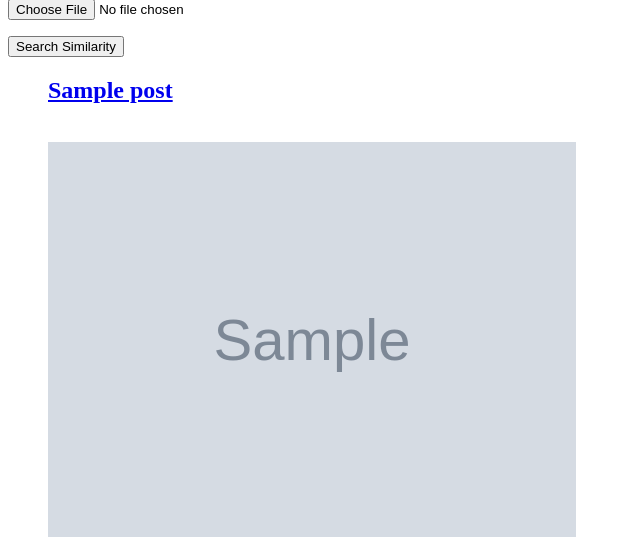
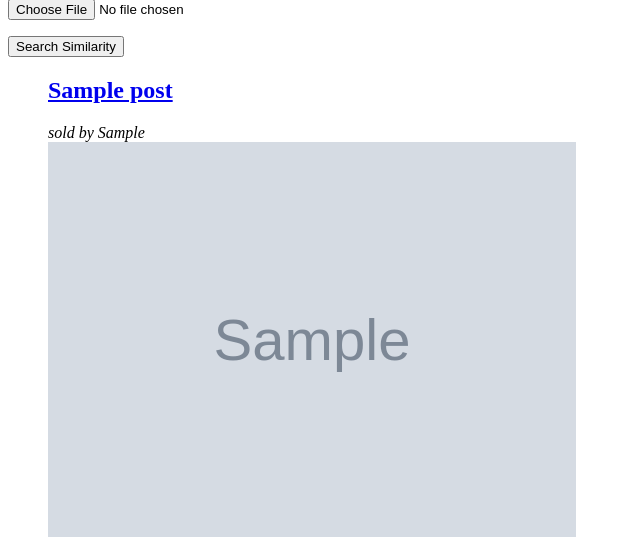
Before and after one commit to drinkbeer/MagicMirror, a Django app: page / in a window 1280 px wide. Shown: the part 229-766 px from the top of the page, without its empty margins (0-640 px from the left). Run offline with Django 3.2, Linux system fonts and the light colour scheme; tables that the repository leaves empty hold one stand-in row (values such as "Sample post"); grey boxes marked "Sample" are stand-in pictures.

Commit message:
Add store name in the product

```diff
--- a/posts/templates/home.html
+++ b/posts/templates/home.html
@@ -22,7 +22,7 @@
 
 <ul>
   {% for post in object_list %}
-    <h2><a href="{{ post.link }}">{{ post.title }}</a></h2>
+    <h2><a href="{{ post.link }}">{{ post.title }}</a></h2> <i>sold by</i> <em>{{ post.store }}</em>
     <!-- <i>{{ post.detail }}</i> -->
     <br>
     <img src="{{ post.cover.url}}" height="396" alt="{{ post.title }}">
```
